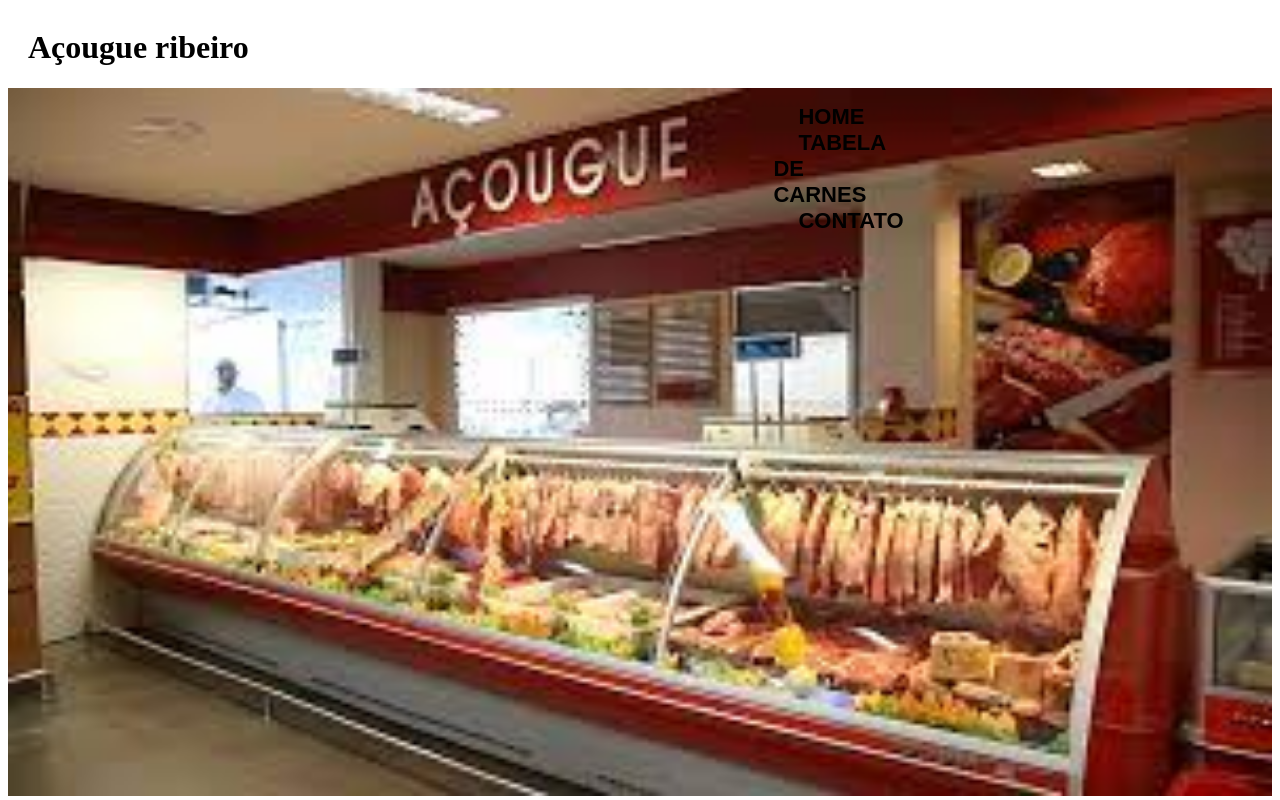
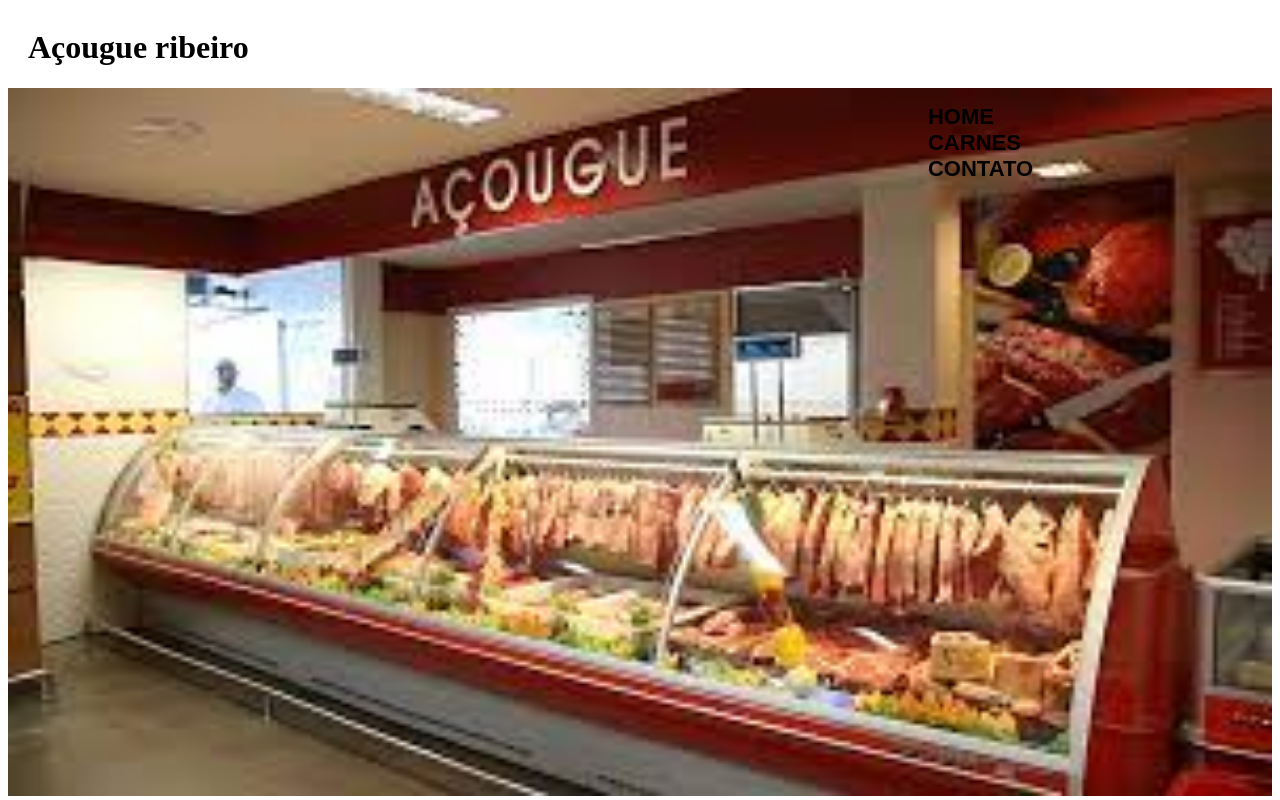
Before and after one commit to thiagosouza06/TURMAE, a plain HTML site: page index.html in a window 1280 px wide. Shown: the top 800 px of the page. Drawn offline with Linux system fonts and the light colour scheme.

Commit message:
Update index.html

```diff
--- a/index.html
+++ b/index.html
@@ -18,7 +18,7 @@
 				<nav>
 					<ul>
 						<li><a style= "font-family:'Montserrat', sans-serif; font-weight: bold; color: #000000; text-transform: uppercase; font-size: 22px; text-decoration: none;" href="index.html">Home</a></li>
-						<li><a style= "font-family:'Montserrat', sans-serif; font-weight: bold; color: #000000; text-transform: uppercase; font-size: 22px; text-decoration: none;" href="tabela-carnes.html">Tabela de carnes</a></li>
+						<li><a style= "font-family:'Montserrat', sans-serif; font-weight: bold; color: #000000; text-transform: uppercase; font-size: 22px; text-decoration: none;" href="tabela-carnes.html">Carnes</a></li>
 						<li><a style= "font-family:'Montserrat', sans-serif; font-weight: bold; color: #000000; text-transform: uppercase; font-size: 22px; text-decoration: none;" href="contato.html">Contato</a></li>
 					</ul>
 				</nav>
```
